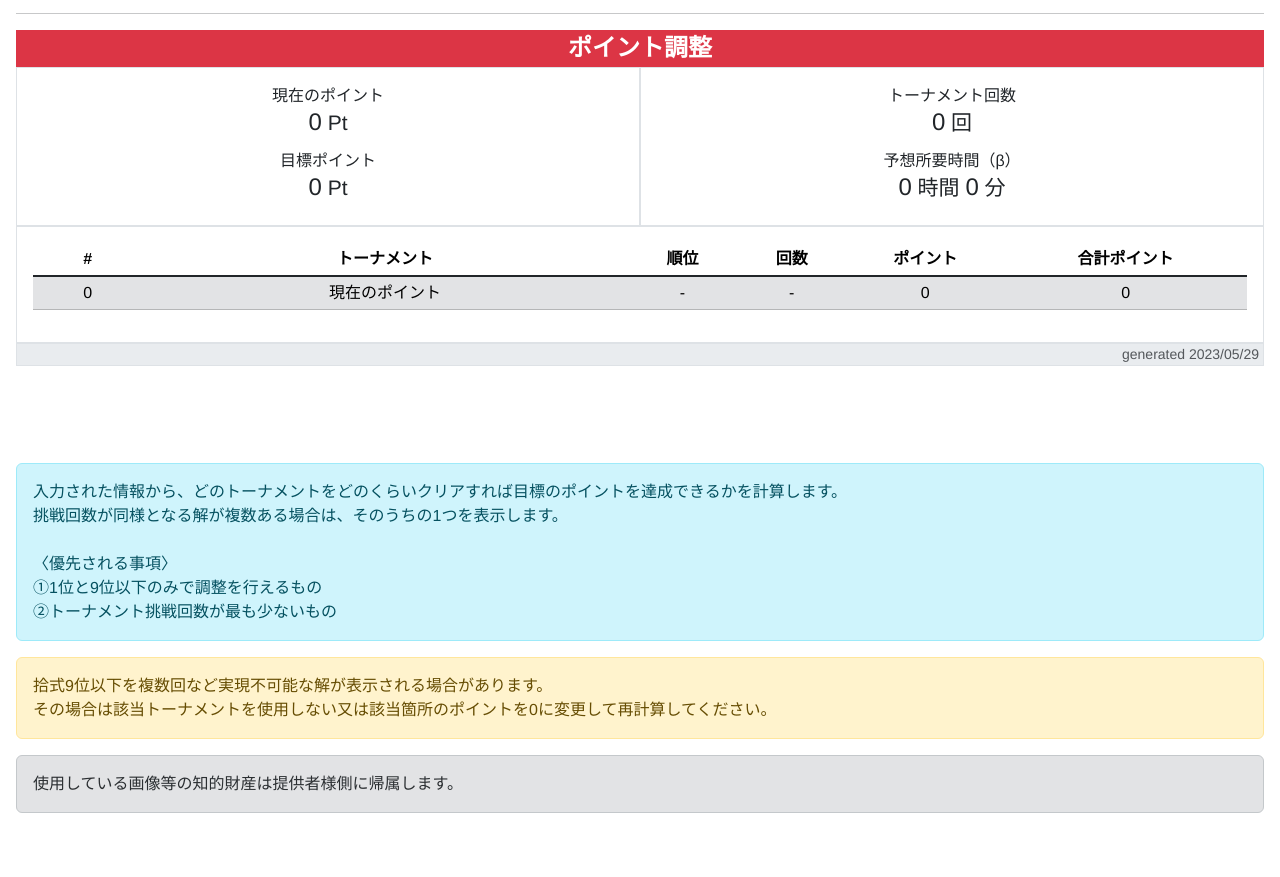
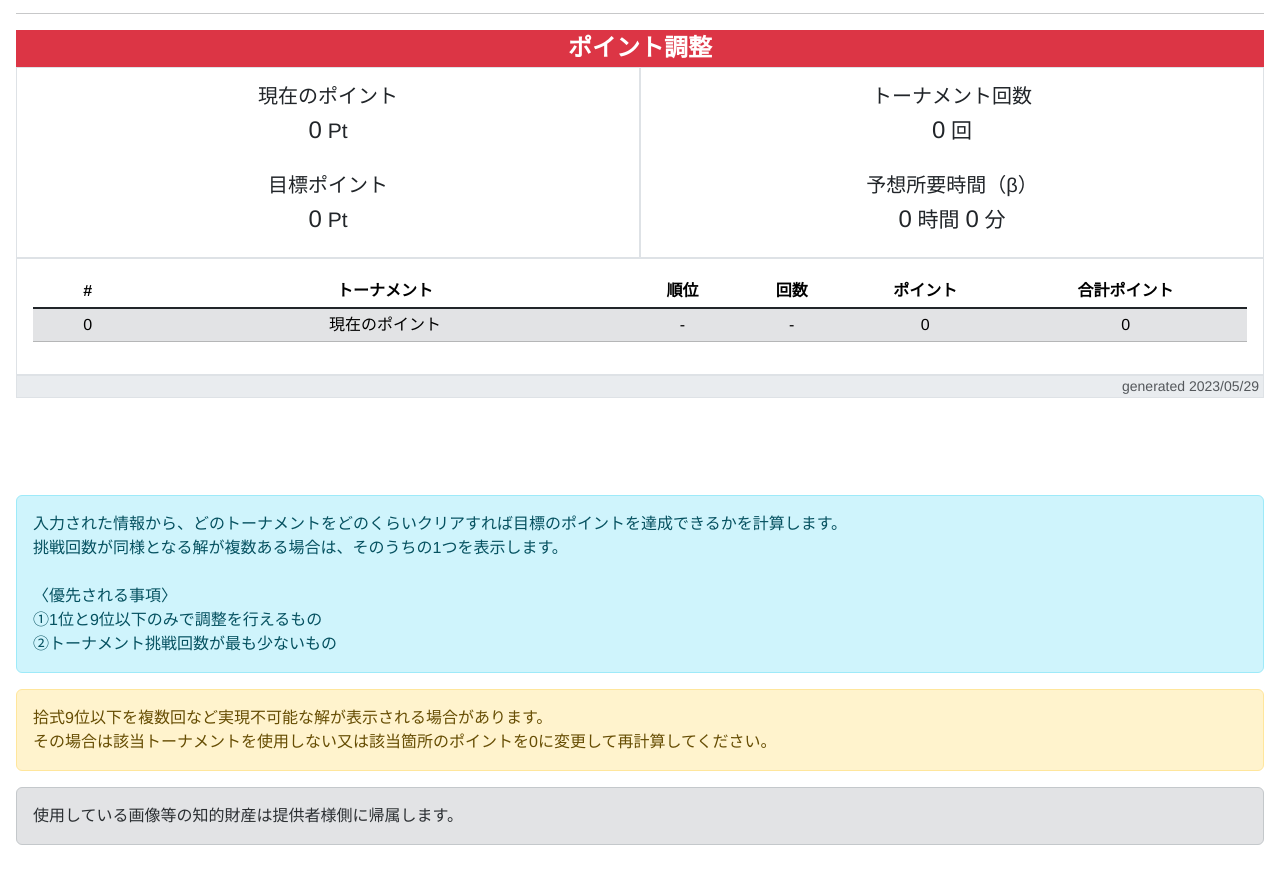
Before and after one commit to kmlnwiz/point-adjust, a plain HTML site: page index.html in a window 1280 px wide. Shown: the part 1019-1896 px from the top of the page. Before the commit the page ends 1864 px from the top, so only its background shows below. Drawn offline with nearby package versions, Linux system fonts and the light colour scheme.

Commit message:
Update index.html

```diff
--- a/index.html
+++ b/index.html
@@ -227,11 +227,11 @@
                             <div>
                                 <div class="row g-1">
                                     <div class="col-12">
-                                        <span class="d-inline-block w-100 text-center">現在のポイント</span>
+                                        <span class="d-inline-block h5 w-100 mb-2 text-center">現在のポイント</span>
                                         <span id="show-current-point" class="d-inline-block h4 w-100 text-center">0<span class="small"> Pt</span></span>
                                     </div>
                                     <div class="col-12">
-                                        <span class="d-inline-block w-100 text-center">目標ポイント</span>
+                                        <span class="d-inline-block h5 w-100 mb-2 mt-3 text-center">目標ポイント</span>
                                         <span id="show-target-point" class="d-inline-block h4 w-100 text-center">0<span class="small"> Pt</span></span>
                                     </div>
                                 </div>
@@ -242,11 +242,11 @@
                             <div>
                                 <div class="row g-1">
                                     <div class="col-12">
-                                        <span class="d-inline-block w-100 text-center">トーナメント回数</span>
+                                        <span class="d-inline-block h5 w-100 mb-2 text-center">トーナメント回数</span>
                                         <span id="show-tournament-count" class="d-inline-block h4 w-100 text-center">0<span class="small"> 回</span></span>
                                     </div>
                                     <div class="col-12">
-                                        <span class="d-inline-block w-100 text-center">予想所要時間（β）</span>
+                                        <span class="d-inline-block h5 w-100 mb-2 mt-3 text-center">予想所要時間（β）</span>
                                         <span id="show-tournament-time" class="d-inline-block h4 w-100 text-center">0<span class="small"> 時間 </span>0<span class="small"> 分</span></span>
                                     </div>
                                 </div>
@@ -257,12 +257,12 @@
                             <div>
                                 <div class="row g-1">
                                     <div class="col-12 px-2">
-                                        <span class="d-inline-block w-100 text-center">イベントトーナメント</span>
+                                        <span class="d-inline-block h5 w-100 mb-2 text-center">イベントトーナメント</span>
                                         <ul id="show-select-event" class="list-group list-group-flush">
                                         </ul>
                                     </div>
                                     <div class="col-12 px-2">
-                                        <span class="d-inline-block w-100 text-center">通常トーナメント</span>
+                                        <span class="d-inline-block h5 w-100 mb-2 mt-3 text-center">通常トーナメント</span>
                                         <ul id="show-select-normal" class="list-group list-group-flush">
                                     </div>
                                 </div>
```
